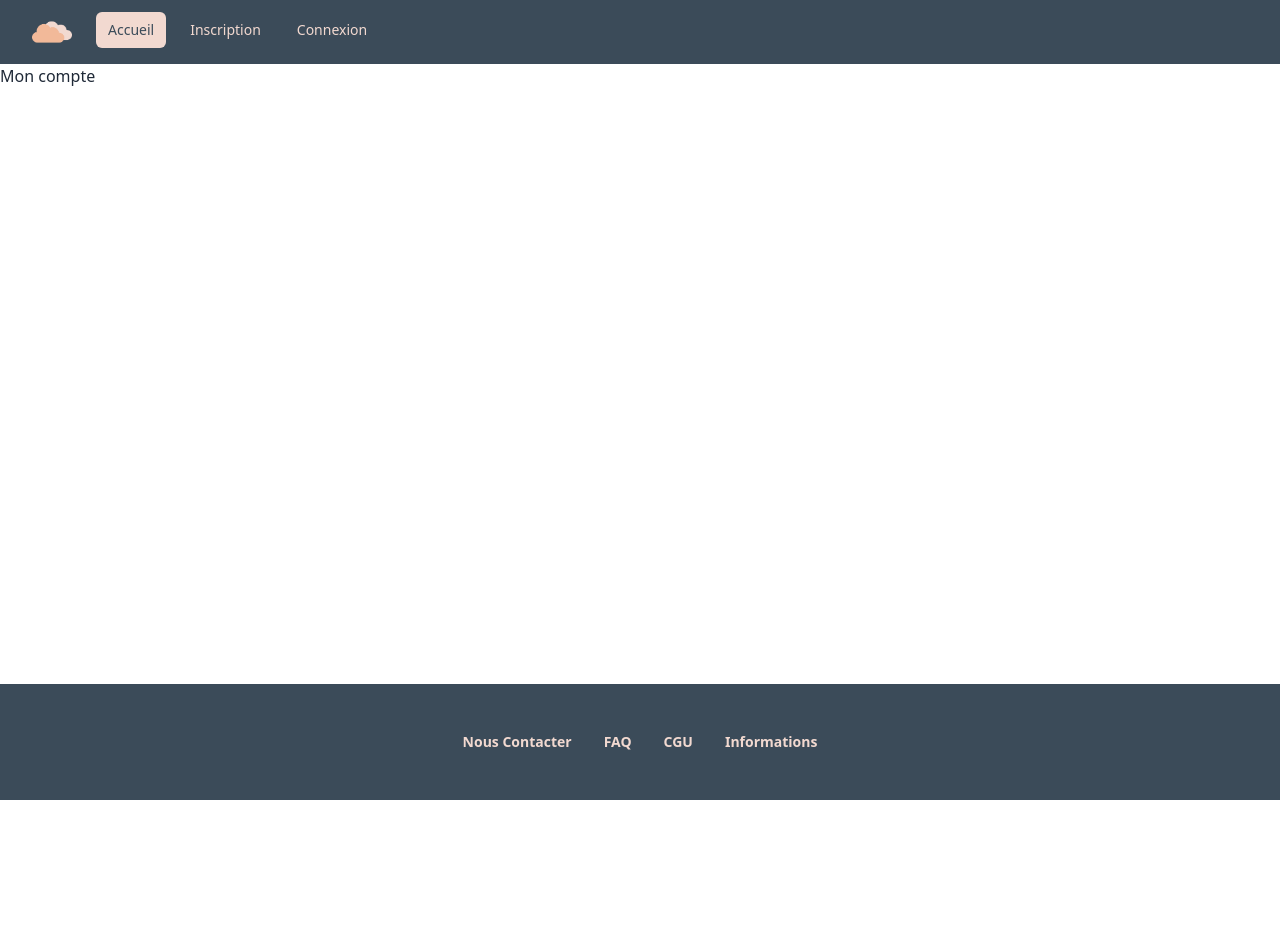
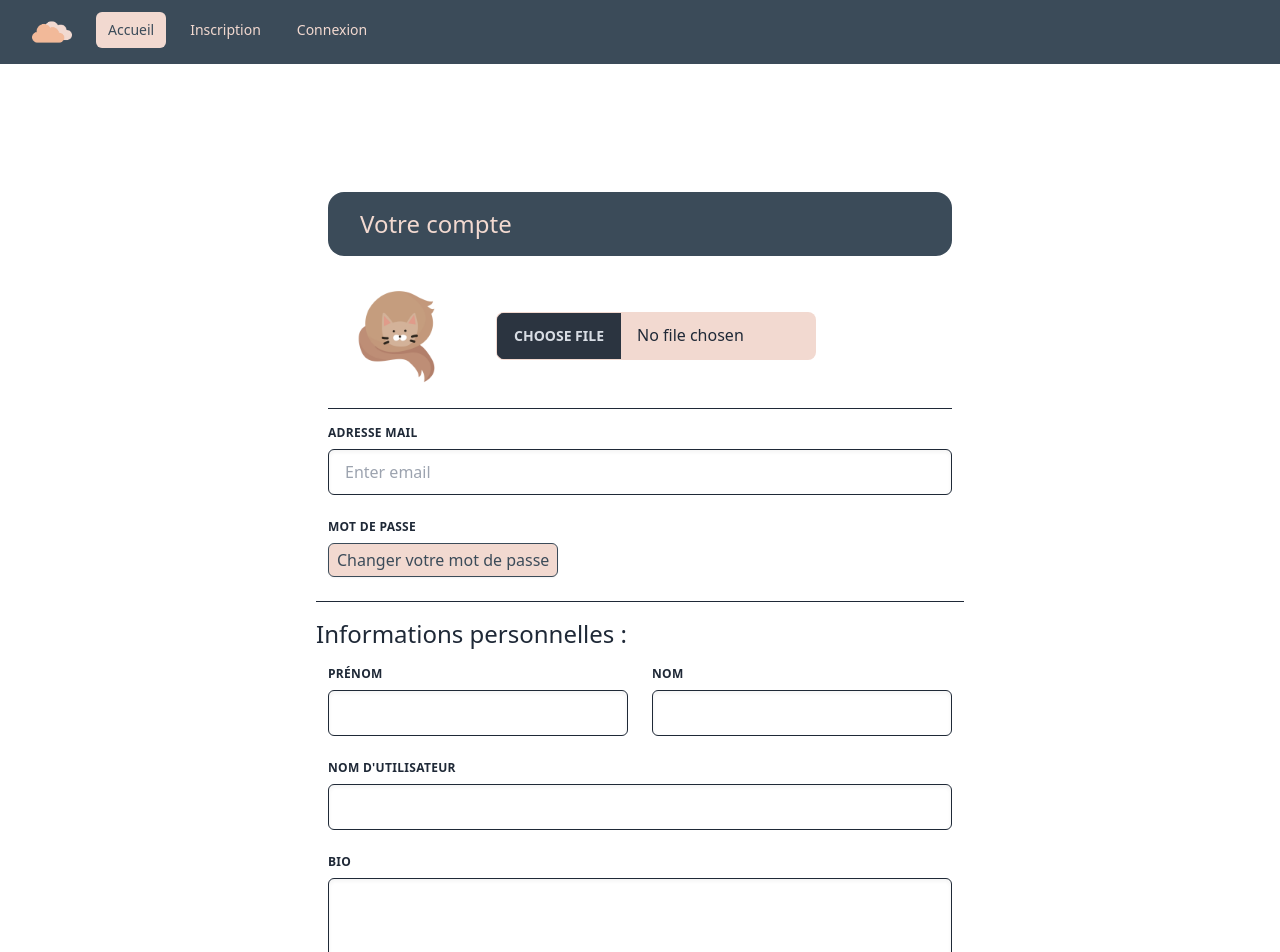
Before and after one commit to laurafeugene/site-voyage-front, a React (Vite) app: page /mon-compte in a window 1280 px wide. Shown: the top 952 px of the page. Before the commit the page ends 800 px from the top, so only its background shows below. Built offline with nearby package versions, Linux system fonts and the light colour scheme.

Commit message:
feat: account design

```diff
--- a/src/components/App/Account/Account.tsx
+++ b/src/components/App/Account/Account.tsx
@@ -1,6 +1,71 @@
 function Account() {
+
   return (
-    <p className="Account">Mon compte</p>
+
+    <div className="bg-gray-200 min-h-screen pt-2 font-mono my-16">
+        <div className="container mx-auto">
+            <div className="inputs w-full max-w-2xl p-6 mx-auto">
+              <div className="bg-darkest rounded-box">
+                <h2 className="text-2xl text-lightest m-4 p-4 my-8">Votre compte</h2>
+                </div>
+
+                {/* image de profil */}
+                <div className="flex sm:flex-wrap" >
+                  <div className="avatar mx-5">
+                    <div className="w-24 rounded-full">
+                      <img src="../../../src/assets/chat.png" />
+                    </div>
+                  </div>
+
+                  <div>
+                    <input type="file" className="file-input w-full max-w-xs my-6 mx-8 bg-lightest text-drakest" />
+                  </div>
+                </div>
+
+
+
+                {/* formulaire  de changements*/}
+                <form className="mt-6 border-t border-gray-400 pt-4">
+                    <div className='flex flex-wrap -mx-3 mb-6'>
+                        <div className='w-full md:w-full px-3 mb-6'>
+                            <label className='block uppercase tracking-wide text-gray-700 text-xs font-bold mb-2' for='grid-text-1'>adresse mail</label>
+                            <input className='appearance-none block w-full bg-white text-gray-700 border border-gray-400 shadow-inner rounded-md py-3 px-4 leading-tight focus:outline-none  focus:border-gray-500' id='grid-text-1' type='text' placeholder='Enter email'  required></input>
+                        </div>
+                        <div className='w-full md:w-full px-3 mb-6 '>
+                            <label className='block uppercase tracking-wide text-gray-700 text-xs font-bold mb-2'>Mot de passe</label>
+                            <button className="appearance-none bg-lightest text-darkest px-2 py-1 shadow-sm border border-gray-400 rounded-md ">Changer votre mot de passe</button>
+                        </div>
+
+
+                        <div className="personal w-full border-t border-gray-400 pt-4">
+                            <h2 className="text-2xl text-gray-900">Informations personnelles :</h2>
+                            <div className="flex items-center justify-between mt-4">
+                                <div className='w-full md:w-1/2 px-3 mb-6'>
+                                    <label className='block uppercase tracking-wide text-gray-700 text-xs font-bold mb-2' >Prénom</label>
+                                    <input className='appearance-none block w-full bg-white text-gray-700 border border-gray-400 shadow-inner rounded-md py-3 px-4 leading-tight focus:outline-none  focus:border-gray-500' type='text'  required></input>
+                                </div>
+                                <div className='w-full md:w-1/2 px-3 mb-6'>
+                                    <label className='block uppercase tracking-wide text-gray-700 text-xs font-bold mb-2' >Nom</label>
+                                    <input className='appearance-none block w-full bg-white text-gray-700 border border-gray-400 shadow-inner rounded-md py-3 px-4 leading-tight focus:outline-none  focus:border-gray-500' type='text'  required></input>
+                                </div>
+                            </div>
+                            <div className='w-full md:w-full px-3 mb-6'>
+                                <label className='block uppercase tracking-wide text-gray-700 text-xs font-bold mb-2'>Nom d'utilisateur</label>
+                                <input className='appearance-none block w-full bg-white text-gray-700 border border-gray-400 shadow-inner rounded-md py-3 px-4 leading-tight focus:outline-none  focus:border-gray-500' type='text'  required></input>
+                            </div>
+                            <div className='w-full md:w-full px-3 mb-6'>
+                                <label className='block uppercase tracking-wide text-gray-700 text-xs font-bold mb-2' >Bio</label>
+                                <textarea className='bg-gray-100 rounded-md border leading-normal resize-none w-full h-20 py-2 px-3 shadow-inner border border-gray-400 font-medium placeholder-gray-700 focus:outline-none focus:bg-white'  required></textarea>
+                            </div>
+                            <div className="flex justify-end">
+                                <button className="appearance-none bg-lightest text-derkest px-2 py-1 shadow-sm border border-gray-400 rounded-md mr-3 " type="submit">Enregistrer vos changements</button>
+                            </div>
+                        </div>
+                    </div>
+                </form>
+            </div>
+        </div>
+    </div>
   );
 }
 
--- /dev/null
+++ b/src/store/reducers/budget.ts
@@ -0,0 +1,24 @@
+import axios from "axios";
+
+
+export interface BudgetProps {
+    budget: any;
+    activitiesByDate?: {
+        price: number;
+    };
+}
+
+export async function getBudget() {
+    try {
+        const response = await axios.post('https://qwikle-server.eddi.cloud/', {
+            query:`query Query
+            ($date: Date!, $activitiesByDateId: Int!, $travelId: Int!) {
+            activitiesByDate(date: $date, id: $activitiesByDateId) {
+                price
+            }
+            }
+            `,
+            });
+        return response.data.data.activitiesByDate;
+    } catch (error) {}
+}
```
